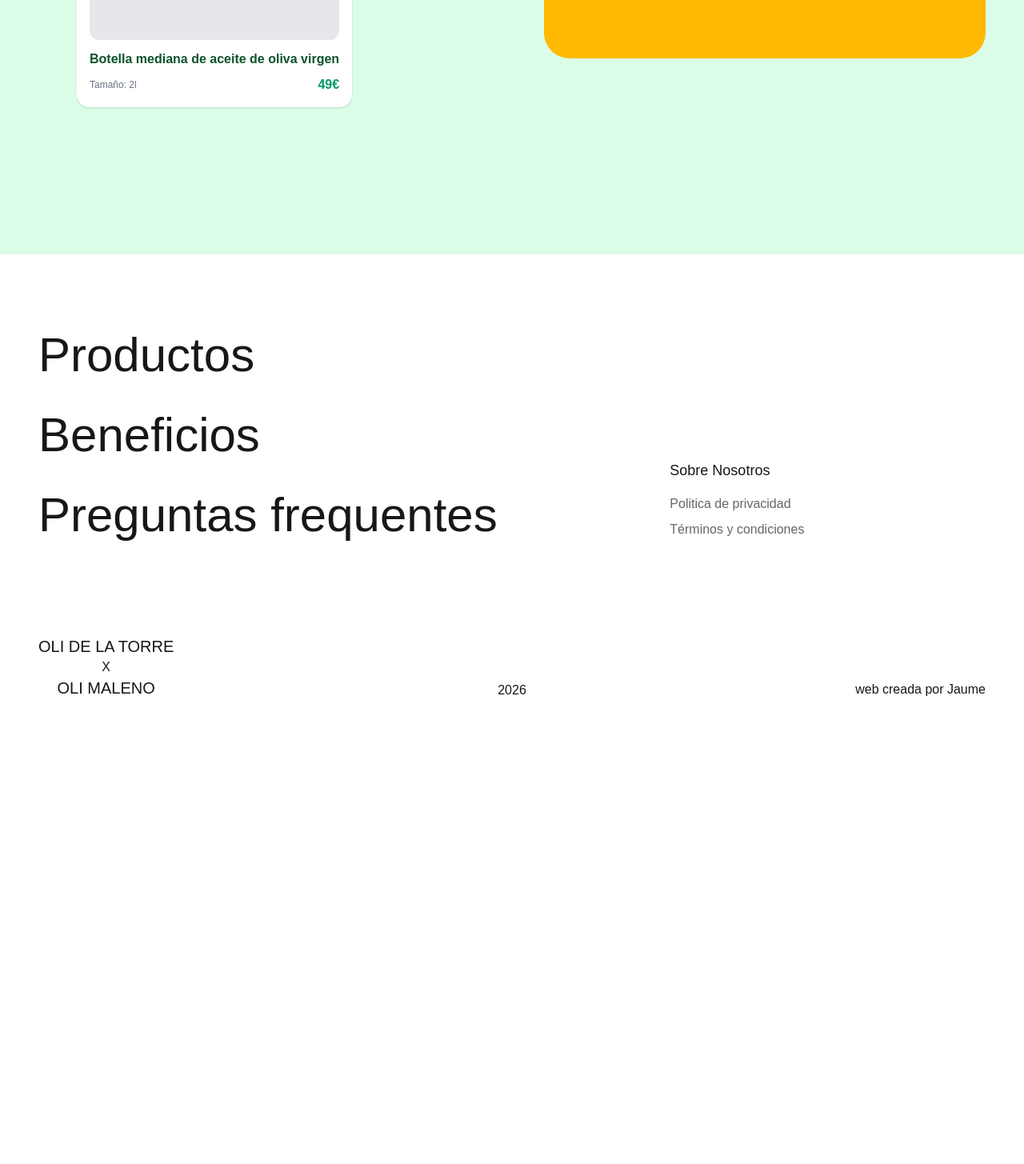
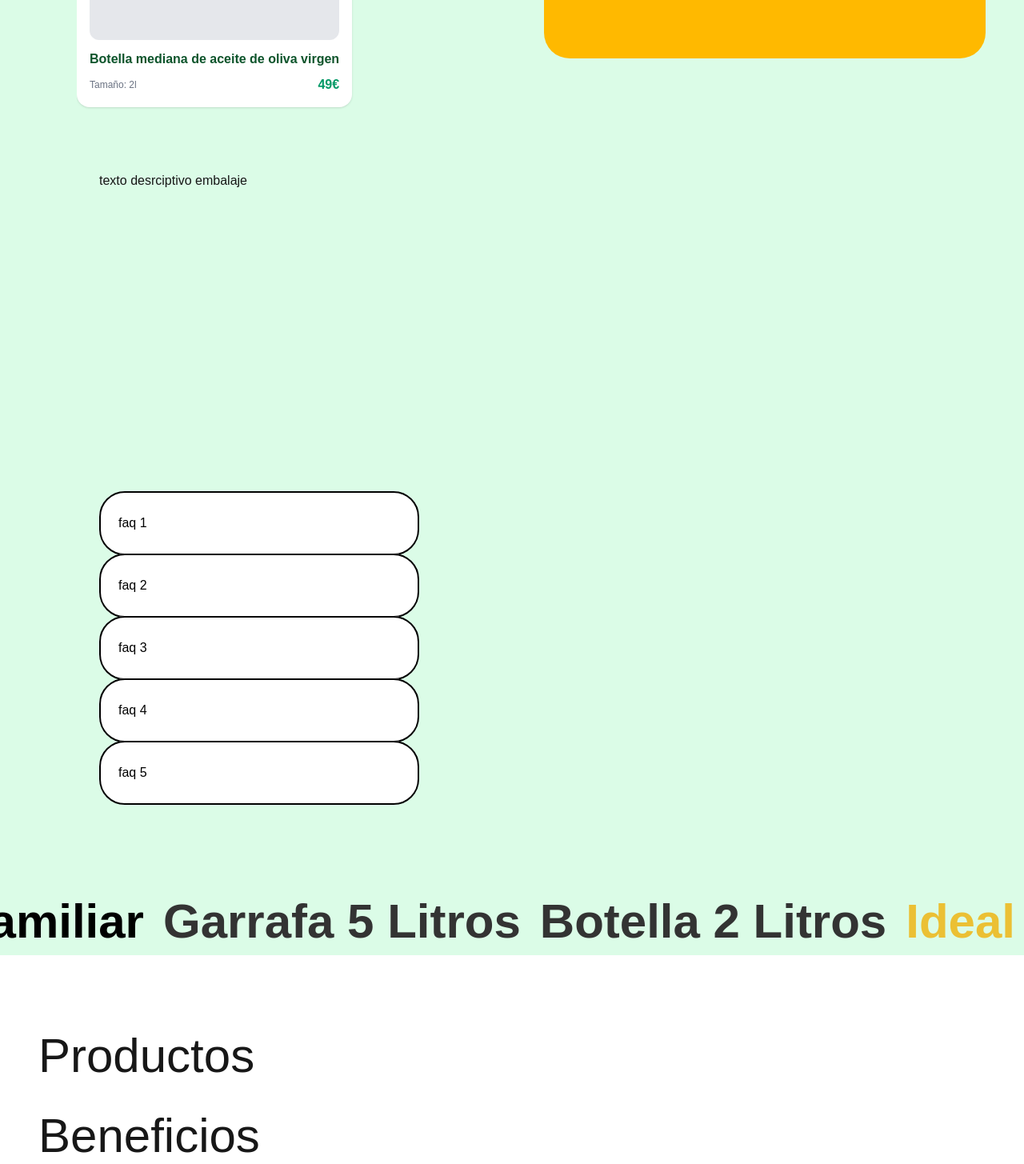
Before and after one commit to JaumeEsquerdo/oli-de-la-torre, a Next.js app in the folder oli-maleno/: page /producto/botella-5l in a window 1280 px wide. Shown: the part 951-2406 px from the top of the page at 80% size. Before the commit the page ends 1889 px from the top, so only its background shows below. Built offline with nearby package versions, Linux system fonts and the light colour scheme.

Commit message:
hacer el infinitemarquee dinamico para enrtada de textos

```diff
--- a/oli-maleno/app/components/FAQ.tsx
+++ b/oli-maleno/app/components/FAQ.tsx
@@ -1,3 +1,4 @@
+'use client'
 import { motion, AnimatePresence } from 'framer-motion'
 import { useState } from 'react';
 
--- a/oli-maleno/app/components/InfiniteMarquee.tsx
+++ b/oli-maleno/app/components/InfiniteMarquee.tsx
@@ -1,7 +1,61 @@
+'use client'
 import { motion, useScroll, useTransform, useAnimationFrame, useMotionValue } from "framer-motion";
 import { useRef } from "react";
 
-export default function InfiniteMarquee() {
+
+interface TextoMarquee {
+  title: string;
+  color: string;
+
+}
+
+interface InfiniteMarqueeProps {
+  // "?" porque en algunas páginas no se les pasa nada y usan el por defecto
+  textosNuevos?: TextoMarquee[];
+}
+
+// El texto por defecto
+const TEXTOS_POR_DEFECTO: TextoMarquee[] = [
+  {
+    title: 'aceite oliva virgen',
+    color: '#000'
+  },
+  {
+    title: 'ecológico',
+    color: '#666'
+  },
+  {
+    title: 'producción casera',
+    color: '#000'
+  },
+  {
+    title: 'cooperativa',
+    color: '#666'
+  },
+  {
+    title: 'Alicante',
+    color: '#000'
+  },
+  {
+    title: 'compromiso medio ambiental',
+    color: '#666'
+  },
+  {
+    title: 'pueblo',
+    color: '#000'
+  },
+  {
+    title: 'Torremanzanas',
+    color: '#666'
+  },
+]
+
+export default function InfiniteMarquee({ textosNuevos }: InfiniteMarqueeProps) {
+
+  // Si 'textosNuevos' existe y tiene elementos, usa esos. Si no, usa los de por defecto
+  const textosAFiltrar = textosNuevos && textosNuevos.length > 0
+    ? textosNuevos
+    : TEXTOS_POR_DEFECTO;
 
   const containerRef = useRef<HTMLDivElement>(null);
 
@@ -35,42 +89,7 @@ export default function InfiniteMarquee() {
     baseX.set(newX);
   });
 
-  // El texto que quieres que se repita
-  const textInfinite = [
-    {
-      title: 'aceite oliva virgen',
-      color: '#000'
-    },
-    {
-      title: 'ecológico',
-      color: '#666'
-    },
-    {
-      title: 'producción casera',
-      color: '#000'
-    },
-    {
-      title: 'cooperativa',
-      color: '#666'
-    },
-    {
-      title: 'Alicante',
-      color: '#000'
-    },
-    {
-      title: 'compromiso medio ambiental',
-      color: '#666'
-    },
-    {
-      title: 'pueblo',
-      color: '#000'
-    },
-    {
-      title: 'Torremanzanas',
-      color: '#666'
-    },
 
-  ]
 
   return (
     <div
@@ -85,7 +104,7 @@ export default function InfiniteMarquee() {
         <div className="flex gap-6">
           {/* Renderizamos el texto varias veces para asegurar que llene la pantalla y tape los huecos */}
           {
-            textInfinite.map((text, i) => (
+            textosAFiltrar.map((text, i) => (
               <span key={i} className={`text-6xl font-bold`} style={{ color: text.color }}>{text.title}</span>
 
             ))
@@ -94,7 +113,7 @@ export default function InfiniteMarquee() {
         {/* BLOQUE 2: Duplicado (Escondido para accesibilidad con aria-hidden) */}
         <div className="flex gap-6" aria-hidden="true">
           {
-            textInfinite.map((text, i) => (
+            textosAFiltrar.map((text, i) => (
               <span key={i} className={`text-6xl font-bold`} style={{ color: text.color }}>{text.title}</span>
 
             ))
--- a/oli-maleno/app/producto/[id]/page.tsx
+++ b/oli-maleno/app/producto/[id]/page.tsx
@@ -5,6 +5,8 @@ import SelectorCantidadPrecio from "@/app/components/SelectorCantidadPrecio";
 import Link from "next/link";
 import { Leaf, Heart, Container, GlassWater, LucideIcon } from 'lucide-react';
 import Image from "next/image";
+import { FAQ } from "@/app/components/FAQ";
+import InfiniteMarquee from "@/app/components/InfiniteMarquee";
 
 interface Logo {
     src: string;
@@ -48,6 +50,13 @@ const baseDeDatos: Record<string, Producto> = {
         ]
     },
 };
+
+const caracteristicasProductos = [
+    { title: 'Formato Familiar', color: '#000' },
+    { title: 'Garrafa 5 Litros', color: '#333' },
+    { title: 'Botella 2 Litros', color: '#333' },
+    { title: 'Ideal para Cocinar', color: '#ebc034' }
+];
 
 //  Función para buscar el producto por su ID (la ruta ej: 'botella-5l')
 async function obtenerDetalleProducto(id: string): Promise<Producto | null> {
@@ -145,13 +154,29 @@ export default async function DetalleProductoPage({ params }: PaginaProps) {
                                 </div>
                             </div>
                         )}
+
+                        <div>
+                            <div className="h-100">
+
+                                texto desrciptivo embalaje
+                            </div>
+
+                            {/* faqs */}
+                            <div className="w-100">
+
+                                <FAQ />
+                            </div>
+                        </div>
                     </div>
 
                     {/* section right */}
-                    <div className="h-200 w-full bg-amber-400 rounded-4xl">
+                    <div className="sticky top-12 h-200 w-full bg-amber-400 rounded-4xl">
                         {/* <Image sizes="" fill src={''} alt="" /> */}
                     </div>
                 </div>
+
+                {/* fuera de la estructura de producto */}
+                <InfiniteMarquee textosNuevos={caracteristicasProductos} />
             </div >
             <Footer />
         </>
```
